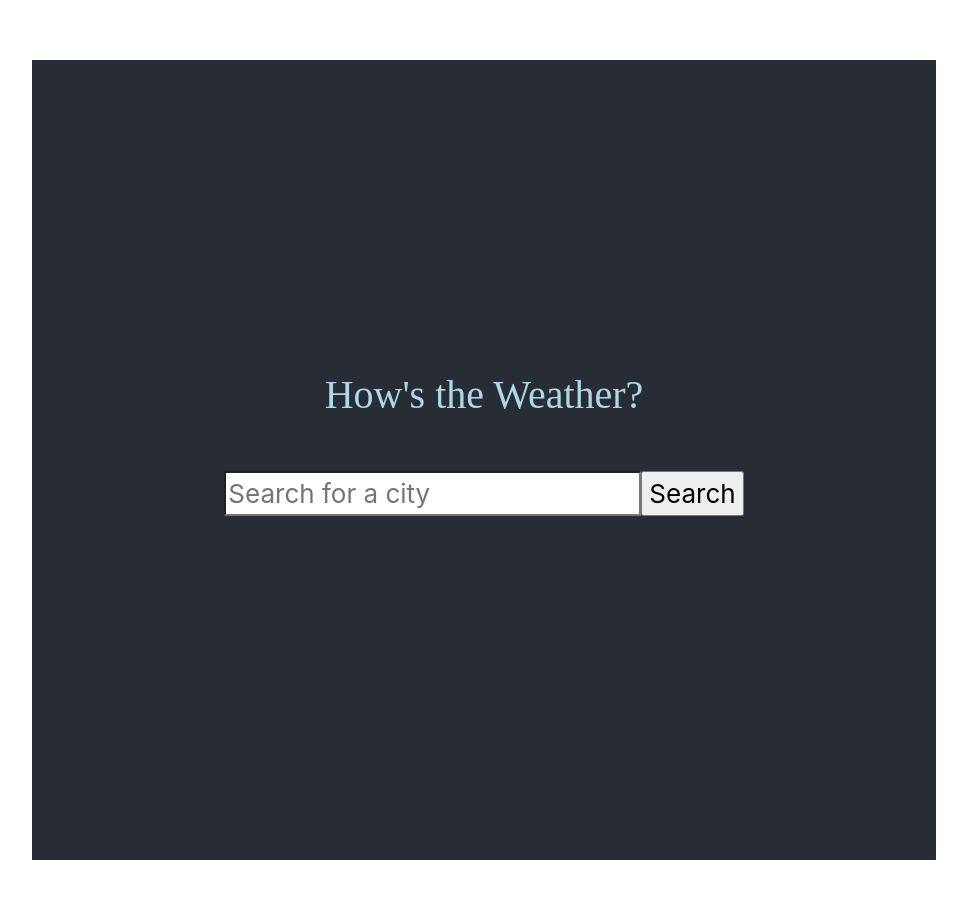
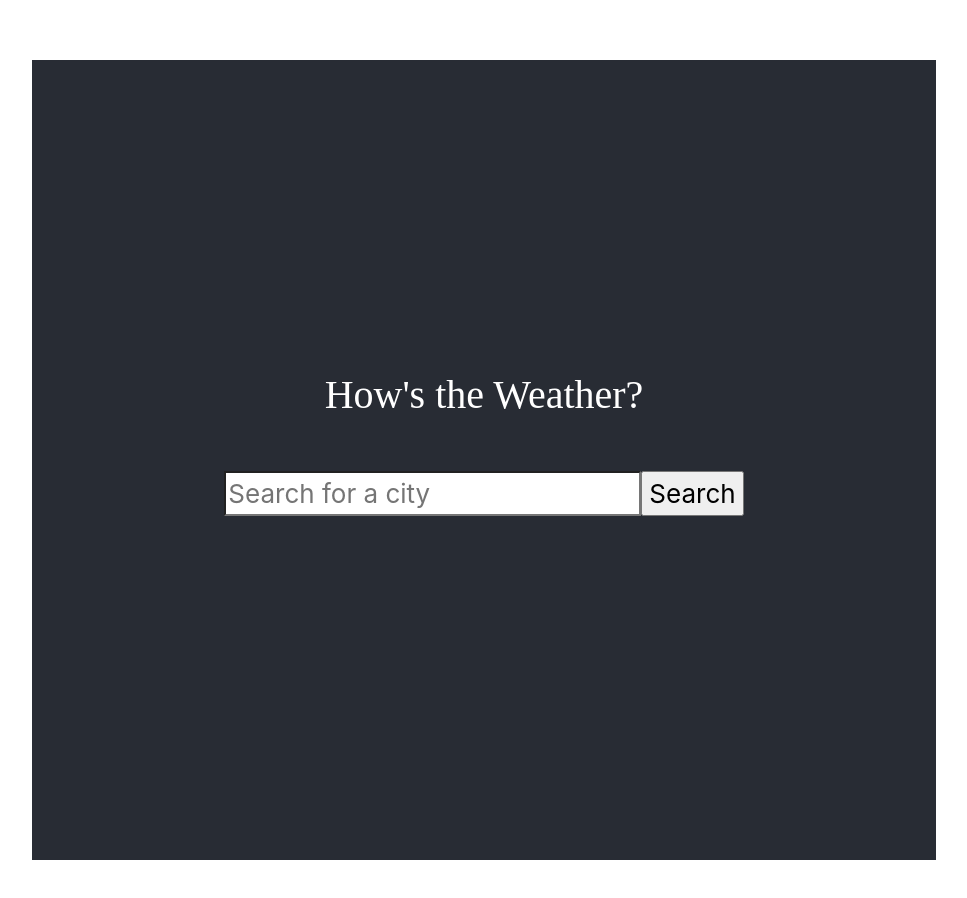
Before and after one commit to thefoxyjay/weather-react, a React (Create React App) app: page / in a window 1280 px wide. Shown: the top 898 px of the page, without its empty margins (156-1123 px from the left). Built offline with nearby package versions, Linux system fonts and the light colour scheme; no server answers.

Commit message:
Update font styling to white

```diff
--- a/src/App.css
+++ b/src/App.css
@@ -47,7 +47,7 @@ li {
 
 h1 {
   font-family: "Shadows Into Light Two", cursive;
-  color: lightblue;
+  color: #ffffff;
   text-align: center;
   padding: 5px;
   margin: 50px;
@@ -75,7 +75,7 @@ form {
 }
 
 ul {
-  color: lightblue;
+  color: #ffffff;
   display: inline-block;
   list-style: none;
   margin: 0;
```
